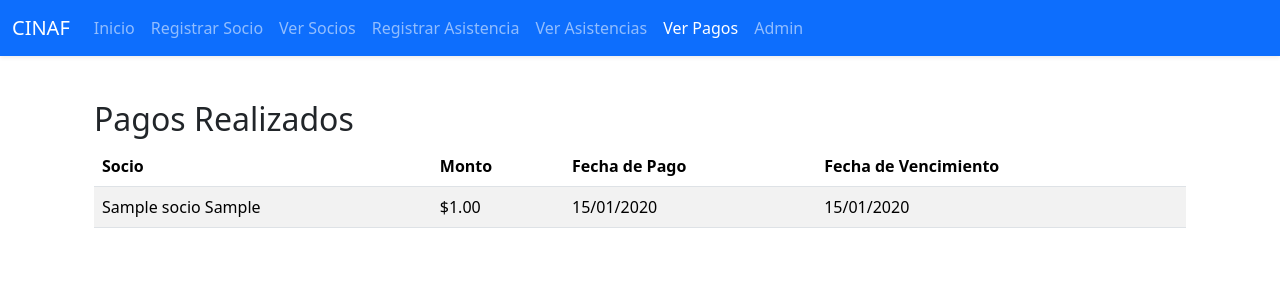
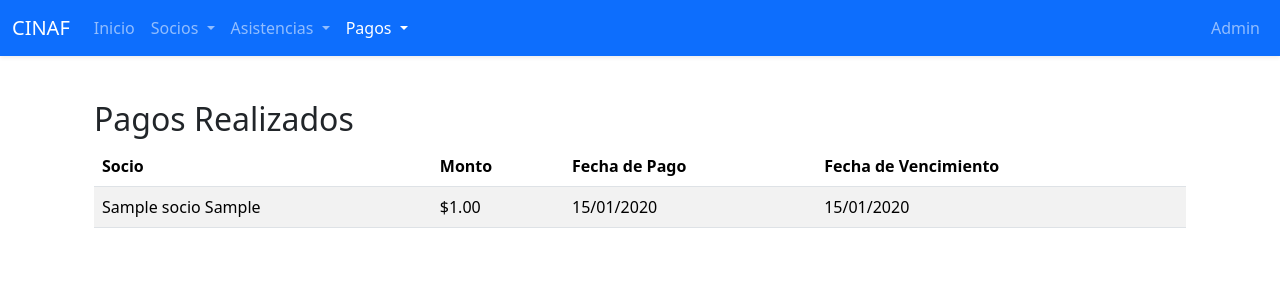
Before and after one commit to AgustinNormand/gymapp, a Django app: page /pagos/listar/ in a window 1280 px wide. Shown: the top 300 px of the page. Run offline with Django 5.2, Linux system fonts and the light colour scheme; tables that the repository leaves empty hold one stand-in row (values such as "Sample post"); parts of the project's set-up code (start-up, migrations or seed data) failed here and were passed over.

Commit message:
Move admin to right

```diff
--- a/templates/base.html
+++ b/templates/base.html
@@ -17,27 +17,49 @@
                 <span class="navbar-toggler-icon"></span>
             </button>
             <div class="collapse navbar-collapse" id="navbarNav">
+                <!-- Menú principal -->
                 <ul class="navbar-nav">
                     <li class="nav-item">
                         <a class="nav-link {% if request.path == '/' %}active{% endif %}" href="/">Inicio</a>
                     </li>
+
+                    <!-- Socios -->
+                    <li class="nav-item dropdown">
+                        <a class="nav-link dropdown-toggle {% if '/socios' in request.path %}active{% endif %}" href="#" id="navbarSocios" role="button" data-bs-toggle="dropdown" aria-expanded="false">
+                            Socios
+                        </a>
+                        <ul class="dropdown-menu" aria-labelledby="navbarSocios">
+                            <li><a class="dropdown-item" href="{% url 'socios:listar_socios' %}">Ver Socios</a></li>
+                            <li><a class="dropdown-item" href="{% url 'socios:alta_socio' %}">Registrar Socio</a></li>
+                        </ul>
+                    </li>
+
+                    <!-- Asistencias -->
+                    <li class="nav-item dropdown">
+                        <a class="nav-link dropdown-toggle {% if '/registros' in request.path %}active{% endif %}" href="#" id="navbarAsistencias" role="button" data-bs-toggle="dropdown" aria-expanded="false">
+                            Asistencias
+                        </a>
+                        <ul class="dropdown-menu" aria-labelledby="navbarAsistencias">
+                            <li><a class="dropdown-item" href="{% url 'registrar_entrada' %}">Registrar Asistencia</a></li>
+                            <li><a class="dropdown-item" href="{% url 'listar_entradas' %}">Ver Asistencias</a></li>
+                        </ul>
+                    </li>
+
+                    <!-- Pagos -->
+                    <li class="nav-item dropdown">
+                        <a class="nav-link dropdown-toggle {% if '/pagos' in request.path %}active{% endif %}" href="#" id="navbarPagos" role="button" data-bs-toggle="dropdown" aria-expanded="false">
+                            Pagos
+                        </a>
+                        <ul class="dropdown-menu" aria-labelledby="navbarPagos">
+                            <li><a class="dropdown-item" href="{% url 'pagos:listar_pagos' %}">Ver Pagos</a></li>
+                        </ul>
+                    </li>
+                </ul>
+
+                <!-- Menú de la derecha -->
+                <ul class="navbar-nav ms-auto">
                     <li class="nav-item">
-                        <a class="nav-link {% if request.path == '/socios/alta/' %}active{% endif %}" href="/socios/alta/">Registrar Socio</a>
-                    </li>
-                    <li class="nav-item">
-                        <a class="nav-link {% if request.path == '/socios/' %}active{% endif %}" href="{% url 'socios:listar_socios' %}">Ver Socios</a>
-                    </li>
-                    <li class="nav-item">
-                        <a class="nav-link {% if request.path == '/registros/registrar/' %}active{% endif %}" href="{% url 'registrar_entrada' %}">Registrar Asistencia</a>
-                    </li>
-                    <li class="nav-item">
-                        <a class="nav-link {% if request.path == '/registros/entradas/' %}active{% endif %}" href="{% url 'listar_entradas' %}">Ver Asistencias</a>
-                    </li>
-                    <li class="nav-item">
-                        <a class="nav-link {% if request.path == '/pagos/listar/' %}active{% endif %}" href="{% url 'pagos:listar_pagos' %}">Ver Pagos</a>
-                    </li>
-                    <li class="nav-item">
-                        <a class="nav-link {% if request.path == '/admin/' %}active{% endif %}" href="/admin/">Admin</a>
+                        <a class="nav-link {% if '/admin' in request.path %}active{% endif %}" href="/admin/">Admin</a>
                     </li>
                 </ul>
             </div>
```
